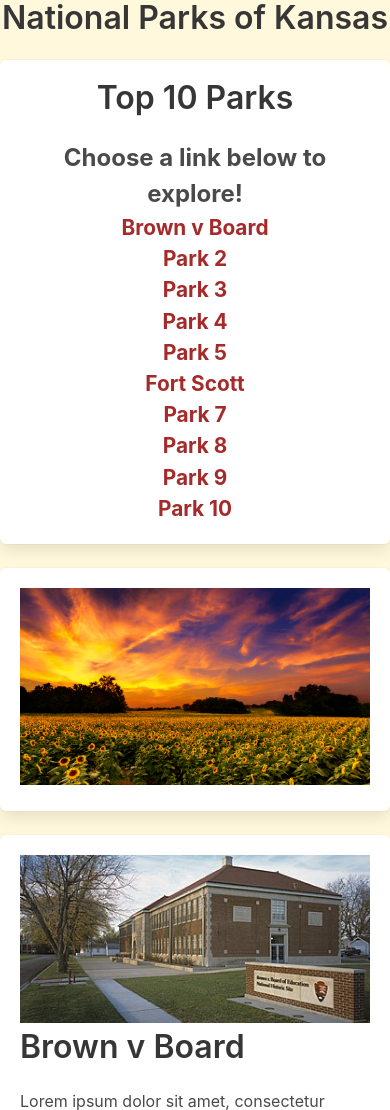
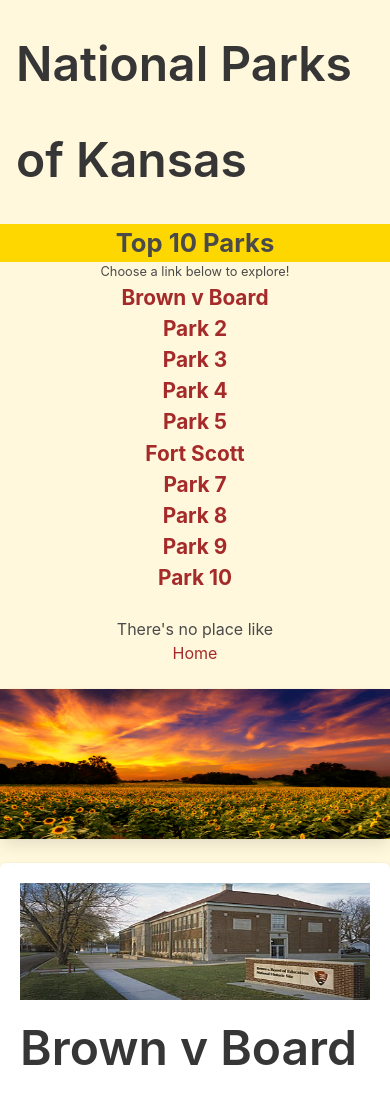
Before and after one commit to steadysamwise4/explore_national_parks, a plain HTML site: page bulma.html in a window 390 px wide. Shown: the top 1110 px of the page. Drawn offline with nearby package versions, Linux system fonts and the light colour scheme.

Commit message:
style tweaking, image resize and responsive, home-link added

```diff
--- a/assets/css/style.css
+++ b/assets/css/style.css
@@ -1,9 +1,39 @@
+* {
+
+}
 body {
     background-color: cornsilk;
 }
+.nav {
+    display:flex;
+    margin: auto;
+    width:100%;
+    justify-content: center;
+
+
+}
+.nav-sub {
+    padding: 1rem;
+
+
+}
+.title {
+    line-height: 2.0;
+    font-size: 3rem;
+}
+.bar-head {
+   margin:0;
+   background-color: gold;
+
+    font-size: 1.6rem;
+    font-weight: bolder;
+}
+.parks-title {
+    width: 100%;
+}
 .intro {
-    font-size: 1.5rem;
-    font-weight: bold;
+    font-size: 0.8rem;
+    font-weight:normal;
 }
 .park {
     text-decoration: none;
@@ -17,4 +47,12 @@ body {
 }
 .sidebar {
     margin:7px;
+    background-color: cornsilk;
 }
+.home-link {
+    text-decoration: none;
+    color:brown;
+}
+.home-link:hover {
+    color:black;
+}
--- a/bulma.html
+++ b/bulma.html
@@ -10,8 +10,8 @@
 </head>
 <body>
     <!-- Nav -->
-    <nav class="level">
-        <div class="level-item has-text-centered">
+    <nav class="nav">
+        <div class="nav-sub">
           <div>
             <h1 class="title">National Parks of Kansas</h1>
 
@@ -39,8 +39,10 @@
       <!-- Hero -->
       <div class="tile is-ancestor">
         <div class="tile is-2 is-vertical is-parent">
-          <div class="tile is-child box has-text-centered sidebar">
-            <p class="title">Top 10 Parks</p>
+          <div class="tile is-child has-text-centered sidebar">
+              <div class="parks-title">
+                <p class=" bar-head">Top 10 Parks</p>
+                </div>
             <p class="intro">Choose a link below to explore!</p>
             <ul class="park-list">
                 <a href="#park-link"><li class="park">Brown v Board</li></a>
@@ -56,18 +58,21 @@
 
             </ul>
           </div>
-          <!-- <div class="tile is-child box">
-            <p class="title">Two</p>
-            <p>Lorem ipsum dolor sit amet, consectetur adipiscing elit. Proin ornare magna eros, eu pellentesque tortor vestibulum ut. Maecenas non massa sem. Etiam finibus odio quis feugiat facilisis.</p>
-          </div> -->
+          <div class="tile is-child has-text-centered sidebar">
+            <p>There's no place like</p>
+            <a href="./kansas.html" class="home-link">Home</a>
+
+          </div>
         </div>
         <div class="tile is-vertical is-parent">
-            <div class="tile is-child box">
+            <figure class="tile is-child box image is-3by1">
                 <img src="./assets/images/sunflowers.png" alt="sunflowers at sunset">
-            </div>
-          <div class="tile is-child box">
-              <img src="./assets/images/brown.jpg">
-            <p id="park-link" class="title">Brown v Board</p>
+            </figure>
+          <div class="tile is-child box" id="park-link">
+              <figure class="image is-3by1">
+                <img src="./assets/images/brown.jpg">
+            </figure>
+            <p  class="title">Brown v Board</p>
             <p>Lorem ipsum dolor sit amet, consectetur adipiscing elit. Etiam semper diam at erat pulvinar, at pulvinar felis blandit. Vestibulum volutpat tellus diam, consequat gravida libero rhoncus ut. Morbi maximus, leo sit amet vehicula eleifend, nunc dui porta orci, quis semper odio felis ut quam.</p>
             <p>Open M-F 8am - 5pm</p>
             <p>157 Riverside Avenue, Topeka, Ks</p>
```
